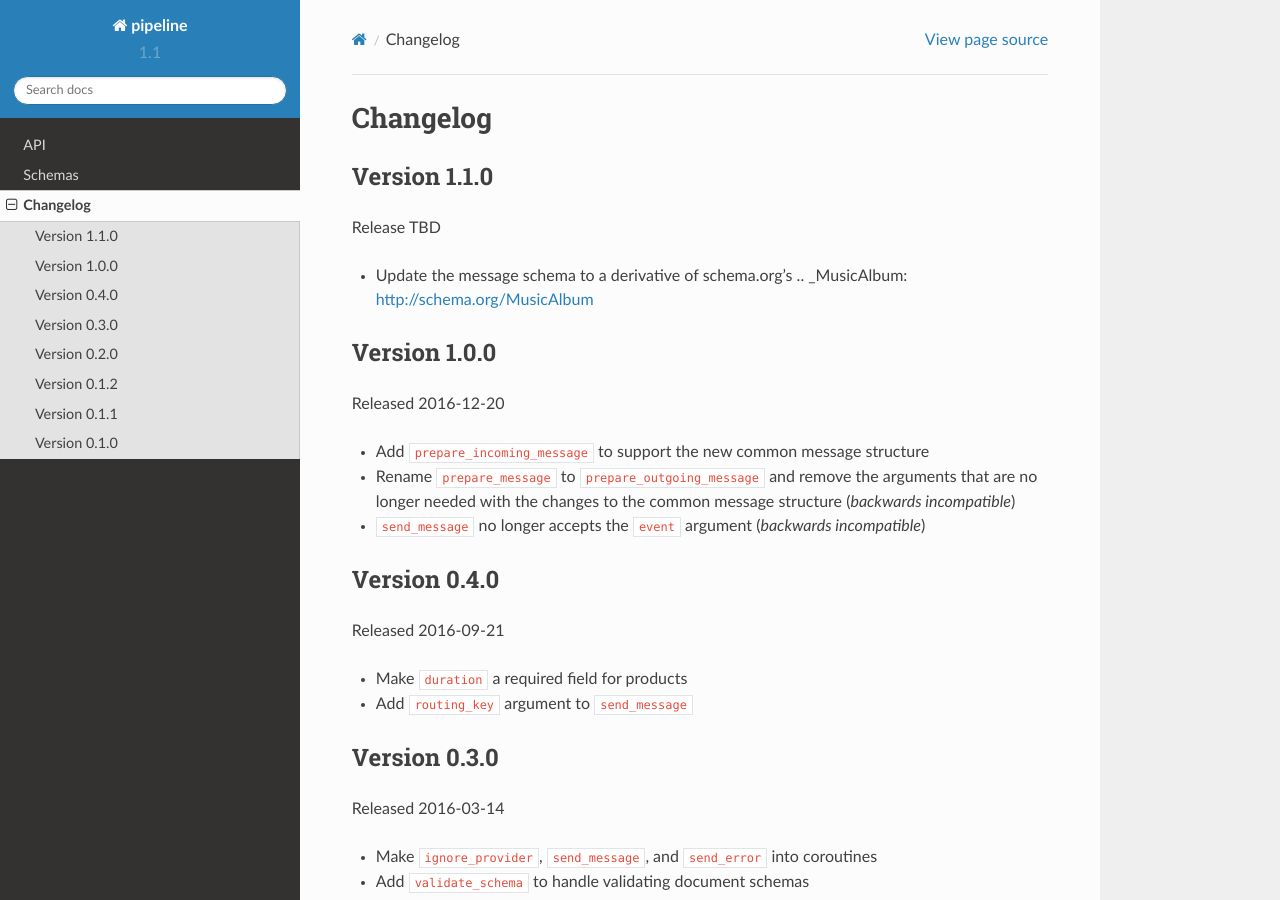
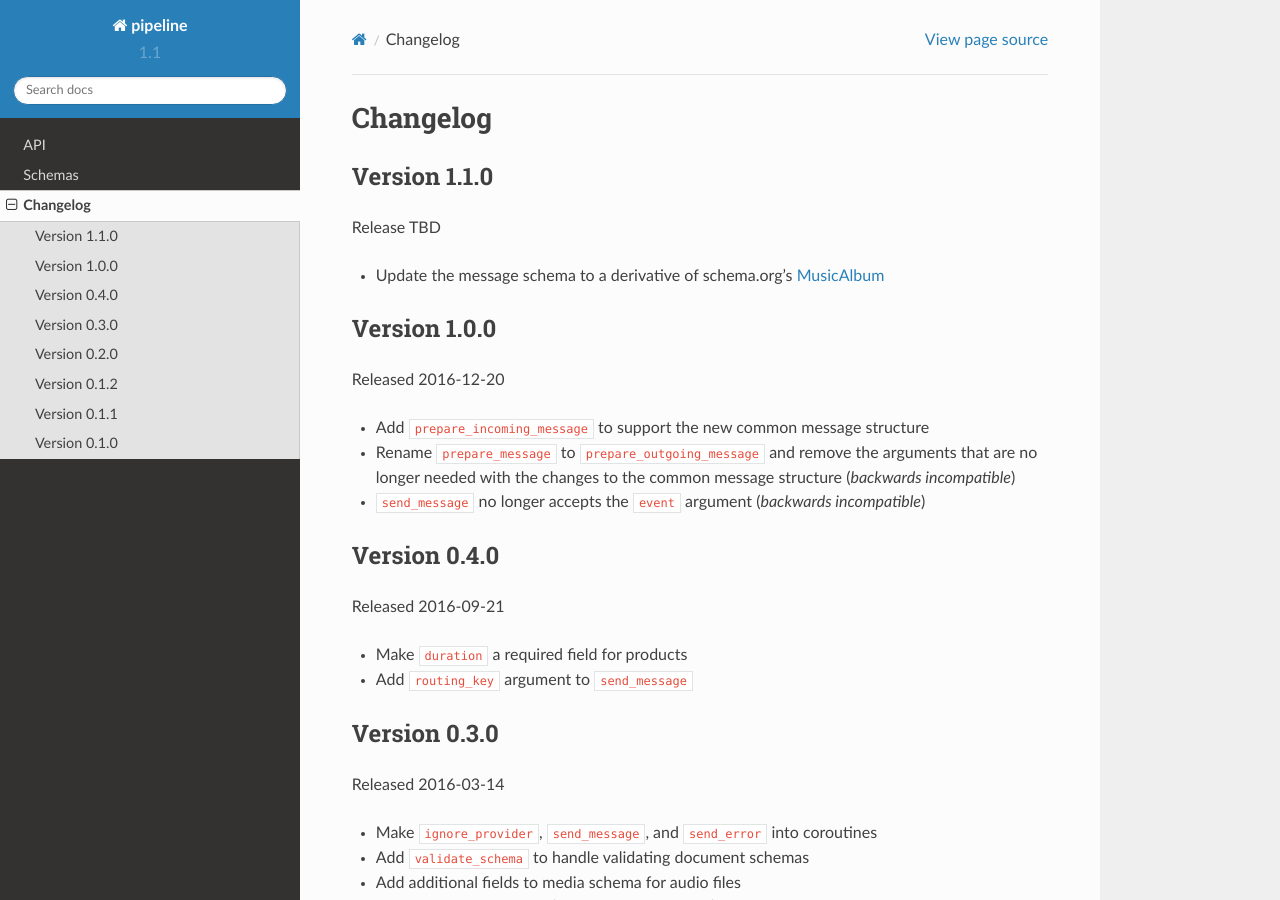
Before and after one commit to iheartradio/pipeline, a Sphinx documentation site: the page built from docs/changes.rst, in a window 1280 px wide and 900 px high. Built offline with Sphinx 7.4.7 and the Read the Docs theme 2.0.0, drawn with Linux system fonts in a browser that asks for light colours; some of the changed lines change nothing that is shown.

Commit message:
Update MusicAlbum URL

```diff
--- a/docs/changes.rst
+++ b/docs/changes.rst
@@ -7,7 +7,7 @@
 
 Release TBD
 
-- Update the message schema to a derivative of schema.org's .. _MusicAlbum: http://schema.org/MusicAlbum
+- Update the message schema to a derivative of schema.org's MusicAlbum_
 
 Version 1.0.0
 =============
@@ -83,3 +83,5 @@
 Released 2015-07-31
 
 - Initial release
+
+.. _MusicAlbum: https://schema.org/MusicAlbum
```
